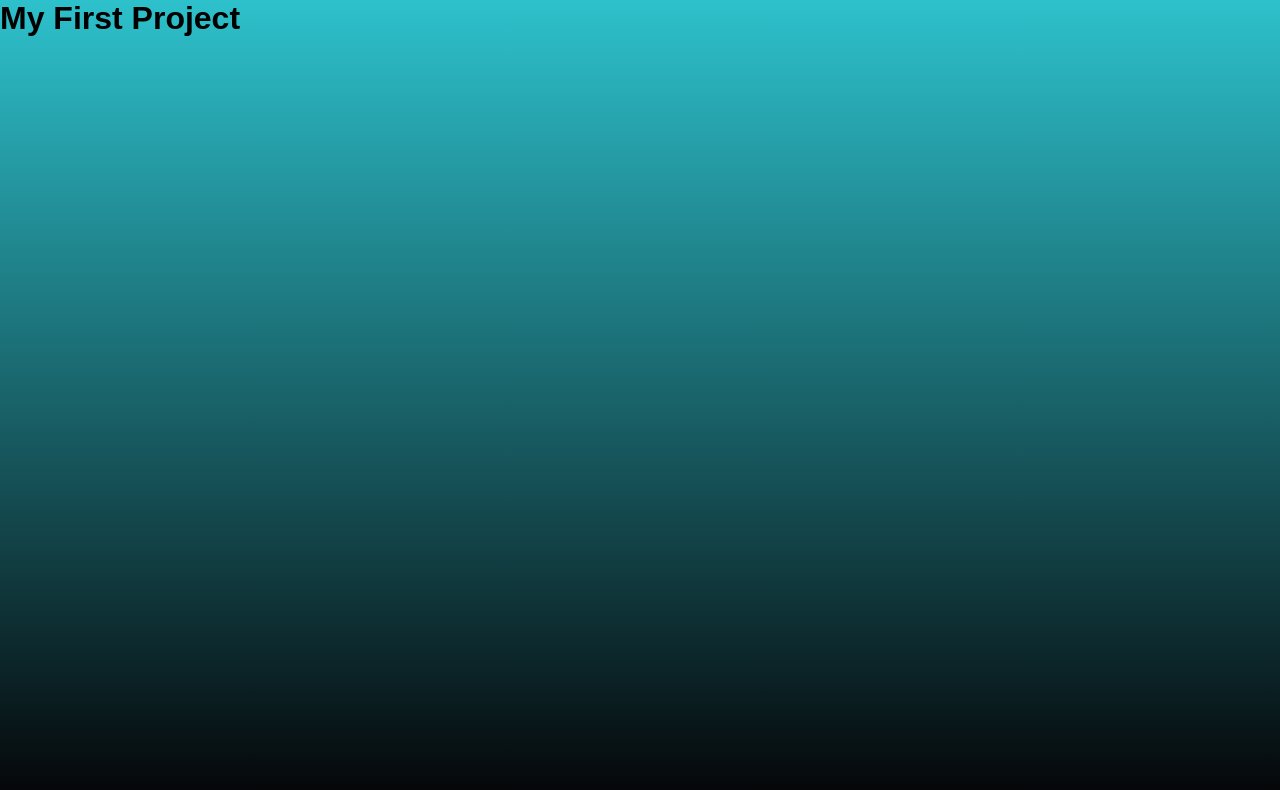
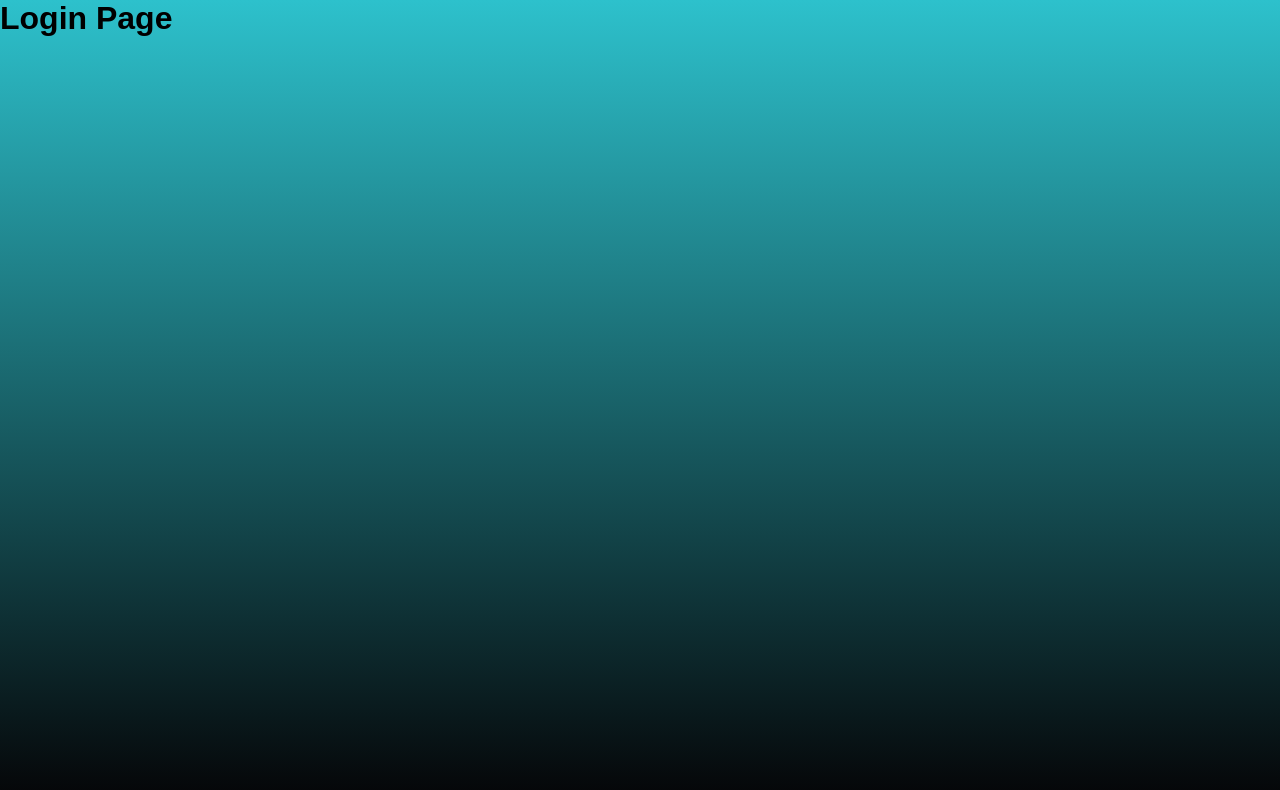
Before and after one commit to Idelio-Mata/share_my_links, a React (Create React App) app: page /login in a window 1280 px wide. Shown: the top 790 px of the page. Built offline with nearby package versions, Linux system fonts and the light colour scheme.

Commit message:
Routes createad

```diff
--- a/package.json
+++ b/package.json
@@ -8,6 +8,7 @@
     "@testing-library/user-event": "^13.5.0",
     "react": "^18.2.0",
     "react-dom": "^18.2.0",
+    "react-router-dom": "^6.4.5",
     "react-scripts": "5.0.1",
     "web-vitals": "^2.1.4"
   },
--- a/src/App.js
+++ b/src/App.js
@@ -1,8 +1,17 @@
-export default function App(){
+import {createBrowserRouter} from 'react-router-dom'
 
-  return(
-    <div>
-      <h1>My First Project</h1>
-    </div>
-  )
-}
+import Home from './pages/Home'
+import Login from './pages/Login'
+import Adminn from './pages/Admin'
+
+import Error from './pages/Error'
+
+const router = createBrowserRouter([
+
+  { path: '/', element: <Home/>},
+  { path: '/login', element: <Login/>},
+  { path: '/admin', element: <Adminn/>},
+  { path: '/*', element: <Error/>}
+])
+
+export {router};
--- a/src/index.js
+++ b/src/index.js
@@ -1,12 +1,13 @@
 import React from 'react';
 import ReactDOM from 'react-dom/client';
 import './index.css';
-import App from './App';
+import { router } from './App';
 
+import { RouterProvider } from 'react-router-dom';
 
 const root = ReactDOM.createRoot(document.getElementById('root'));
 root.render(
   <React.StrictMode>
-    <App />
+    <RouterProvider router={ router}/>
   </React.StrictMode>
 );
--- /dev/null
+++ b/src/pages/Admin/index.js
@@ -0,0 +1,7 @@
+export default function Admin(){
+  return(
+    <div>
+      <h1>Admin Page</h1>
+    </div>
+  )
+}
--- /dev/null
+++ b/src/pages/Error/index.js
@@ -0,0 +1,8 @@
+export default function Error(){
+  return(
+    <div>
+      <h1>Page not found!</h1>
+      <h3>This page is not available.</h3>
+    </div>
+  )
+}
--- /dev/null
+++ b/src/pages/Home/index.js
@@ -0,0 +1,7 @@
+export default function Home(){
+  return(
+    <div>
+      <h1>Home Page</h1>
+    </div>
+  )
+}
--- /dev/null
+++ b/src/pages/Login/index.js
@@ -0,0 +1,7 @@
+export default function Login(){
+  return(
+    <div>
+      <h1>Login  Page</h1>
+    </div>
+  )
+}
```
Also changed, not shown: 1 other file (tests, documents, lock files or other folders).
